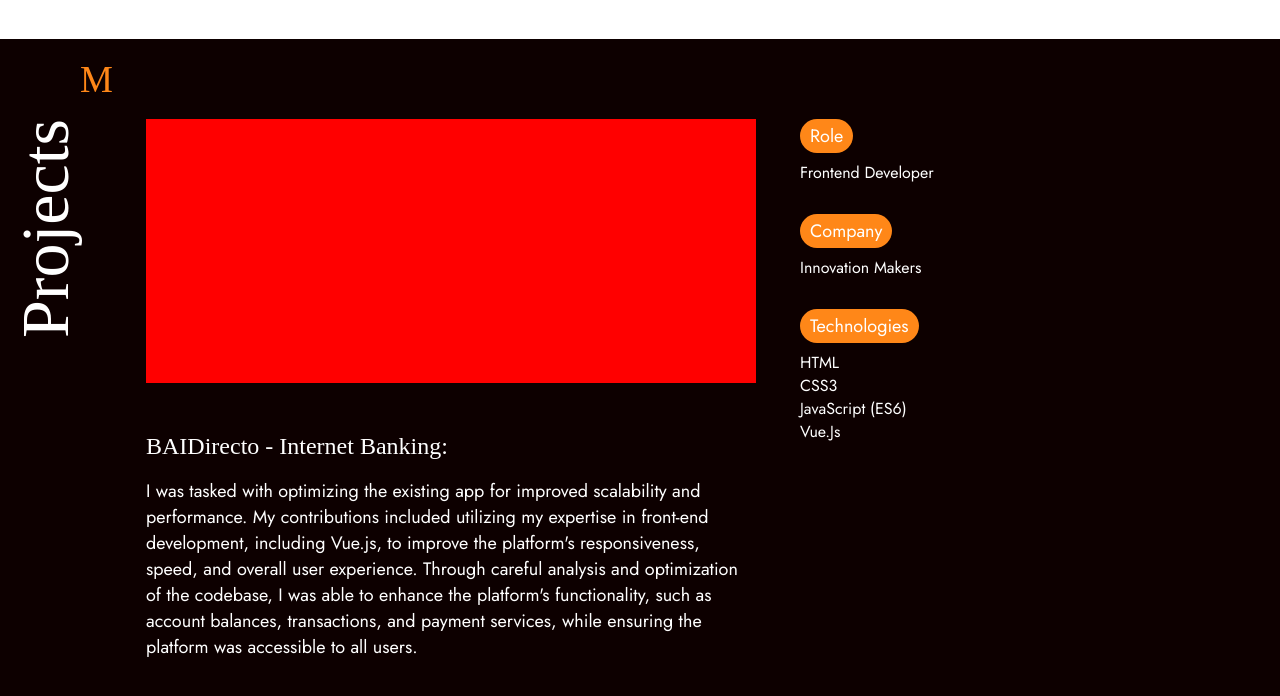
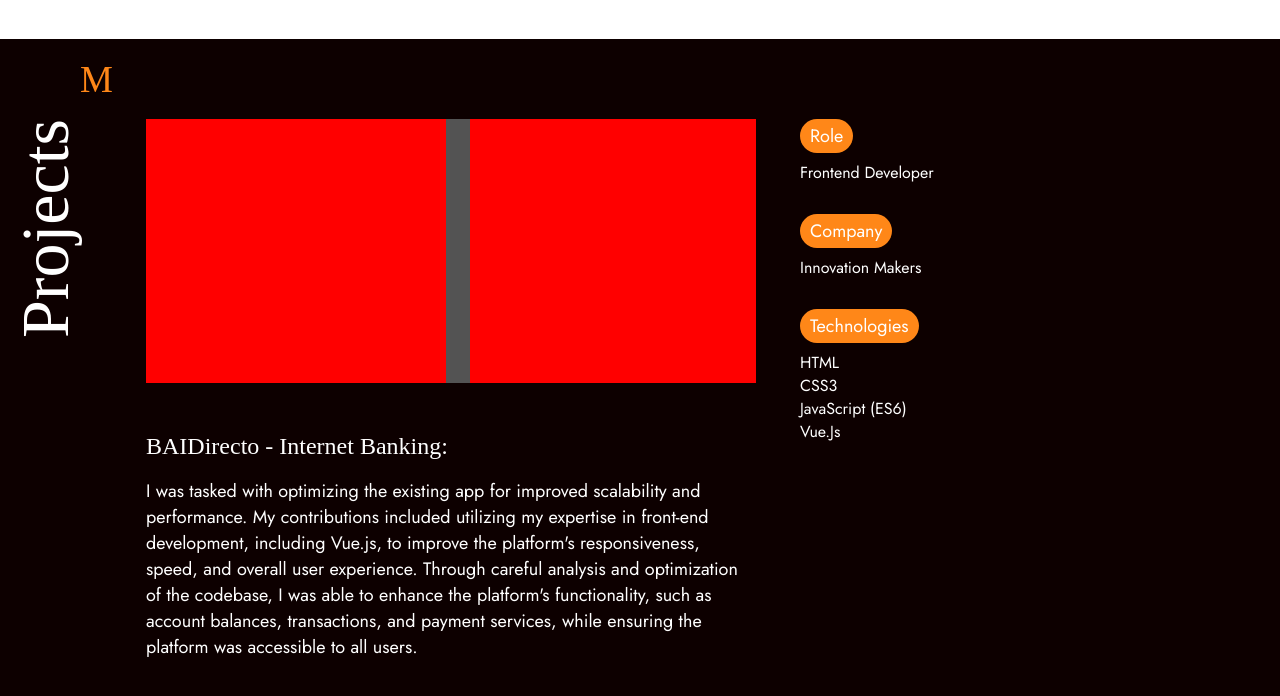
Before and after one commit to melanierodrigues/site, a Vue app: page / in a window 1280 px wide. Shown: the top 696 px of the page. Built offline with nearby package versions, Linux system fonts and the light colour scheme; a web font is replaced by a local one; what vue-dragscroll would draw is missing.

Commit message:
working on images project

```diff
--- a/src/components/ProjectContainer.vue
+++ b/src/components/ProjectContainer.vue
@@ -2,7 +2,11 @@
     <div class="project-container">
         <!-- Main Content -->
         <div class="content">
-            <div class="images-projects"></div>
+            <div class="images-projects" ref="testeM" @mousedown="mouseDownHandler">
+                <div class="image"></div>
+                <div class="image"></div>
+                <div class="image"></div>
+            </div>
             <div class="project-name">{{ props.project.name }}</div>
             <p class="paragraph">{{ props.project.description }}</p>
         </div>
@@ -21,6 +25,8 @@
 import Pills from '@/components/PillsBase.vue'
 // import ButtonBase from '../ButtonBase.vue'
 
+import { ref, onMounted } from 'vue'
+
 /** Props received:
 @project { Object }
     - name { String }
@@ -31,6 +37,53 @@ const props = defineProps({
     project: Object,
     pills: Array
 })
+
+const testeM = ref(null)
+
+let pos = { top: 0, left: 0, x: 0, y: 0 }
+
+const mouseDownHandler = function(e) {
+    testeM.value.scrollTop = 100
+    testeM.value.scrollLeft = 150
+
+    pos = {
+        // The current scroll
+        left: testeM.value.scrollLeft,
+        top: testeM.value.scrollTop,
+        // Get the current mouse position
+        x: e.clientX,
+        y: e.clientY,
+    }
+
+    // document.addEventListener('mousemove', mouseMoveHandler)
+    // document.addEventListener('mouseup', mouseUpHandler)
+
+    console.log('ver', testeM.value)
+
+    // Change the cursor and prevent user from selecting the text
+    testeM.value.addEventListener('mousemove', mouseMoveHandler)
+    testeM.value.addEventListener('mouseup', mouseUpHandler)
+    // ele.style.cursor = 'grabbing'
+    // ele.style.userSelect = 'none'
+}
+
+const mouseMoveHandler = function (e) {
+    // How far the mouse has been moved
+    const dx = e.clientX - pos.x
+    const dy = e.clientY - pos.y
+
+    // Scroll the element
+    testeM.value.scrollTop = pos.top - dy
+    testeM.value.scrollLeft = pos.left - dx
+}
+
+const mouseUpHandler = function () {
+    document.removeEventListener('mousemove', mouseMoveHandler)
+    document.removeEventListener('mouseup', mouseUpHandler)
+
+    testeM.value.style.cursor = 'grab'
+    testeM.value.style.removeProperty('user-select')
+}
 </script>
 
 <style lang="scss" scoped>
@@ -45,11 +98,26 @@ const props = defineProps({
     .content {
         max-width: 610px;
         .images-projects {
-            width: 100%;
+            max-width: 610px;
             height: 264px;
 
-            background-color: red;
+            background-color: rgb(83, 83, 83);
             margin-bottom: 47px;
+
+            display: flex;
+            flex-direction: row;
+            gap: 24px;
+
+            // overflow-x: auto;
+            // cursor: grab;
+            overflow: auto;
+            user-select: none;
+
+            .image {
+                min-width: 300px;
+                height: 100%;
+                background-color: red;
+            }
         }
 
         .project-name {
```
